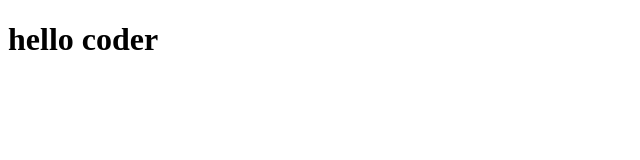
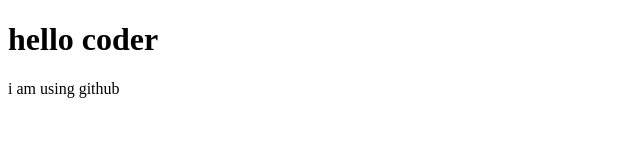
Before and after one commit to Himanshu7216/demo, a plain HTML site: page index.html in a window 1280 px wide. Shown: the whole page, without its empty margins (0-640 px from the left). Drawn offline with Linux system fonts and the light colour scheme.

Commit message:
Add new paragraph

```diff
--- a/index.html
+++ b/index.html
@@ -7,5 +7,6 @@
 </head>
 <body>
     <h1>hello coder</h1>
+    <p>i am using github</p>
 </body>
 </html>
```
Also changed, not shown: 1 other file.
